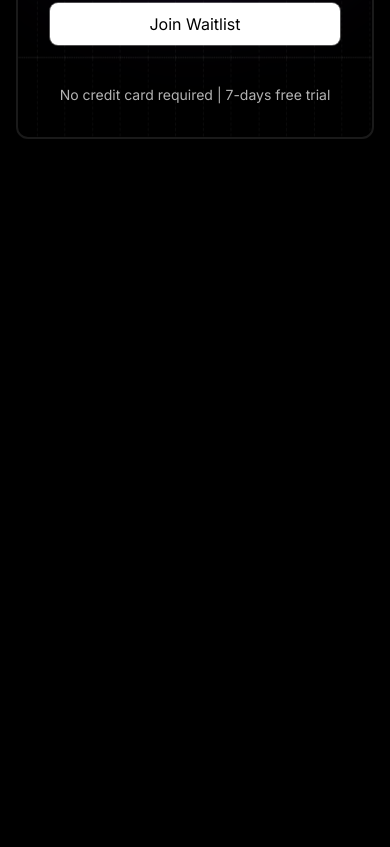
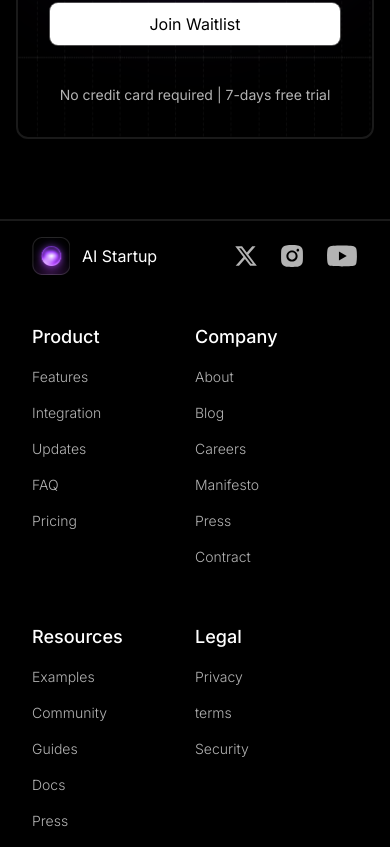
Before and after one commit to subodhGalande/AI-Startup-Landing-Page, a React (Vite) app: page / in a window 390 px wide. Shown: the part 6741-7588 px from the top of the page. Before the commit the page ends 6880 px from the top, so only its background shows below. Built offline with nearby package versions, Linux system fonts and the light colour scheme.

Commit message:
add: Footer mobile

```diff
--- a/src/App.jsx
+++ b/src/App.jsx
@@ -5,6 +5,7 @@ import Rankings from "./Components/rankings";
 import Clients from "./Components/clients";
 import Pricing from "./Components/pricing";
 import Connect from "./Components/connect";
+import Footer from "./Components/footer";
 function App() {
   return (
     <>
@@ -15,6 +16,7 @@ function App() {
       <Clients />
       <Pricing />
       <Connect />
+      <Footer />
     </>
   );
 }
--- /dev/null
+++ b/src/Components/footer.jsx
@@ -0,0 +1,55 @@
+import { FaXTwitter } from "react-icons/fa6";
+import { AiFillInstagram } from "react-icons/ai";
+import { FaYoutube } from "react-icons/fa6";
+
+const footerItems = [
+  {
+    title: "Product",
+    itemList: ["Features", "Integration", "Updates", "FAQ", "Pricing"],
+  },
+  {
+    title: "Company",
+    itemList: ["About", "Blog", "Careers", "Manifesto", "Press", "Contract"],
+  },
+  {
+    title: "Resources",
+    itemList: ["Examples", "Community", "Guides", "Docs", "Press"],
+  },
+  {
+    title: "Legal",
+    itemList: ["Privacy", "terms", "Security"],
+  },
+];
+
+const Footer = () => {
+  return (
+    <div className="mt-20 flex h-fit w-full flex-col gap-y-12 border-t-2 border-white/10 px-8 py-4">
+      <div className="flex items-center justify-between">
+        <div className="flex items-center gap-x-3">
+          <img src="/Logo.png" alt="" height="38px" width="38px" />
+          <p className="text-white">AI Startup</p>
+        </div>
+        <div className="flex items-center gap-x-5 text-white/70">
+          <FaXTwitter className="h-6 w-6" />
+          <AiFillInstagram className="h-7 w-7" />
+          <FaYoutube className="h-7 w-8" />
+        </div>
+      </div>
+      <div className="flex flex-wrap gap-y-14">
+        {footerItems.map((item, index) => (
+          <div key={index} className="h-fit w-1/2 space-y-4">
+            {" "}
+            <h2 className="text-lg font-medium text-white">{item.title}</h2>
+            {item.itemList.map((text, index) => (
+              <p key={index} className="text-sm font-light text-white/70">
+                {text}
+              </p>
+            ))}
+          </div>
+        ))}
+      </div>
+    </div>
+  );
+};
+
+export default Footer;
```
